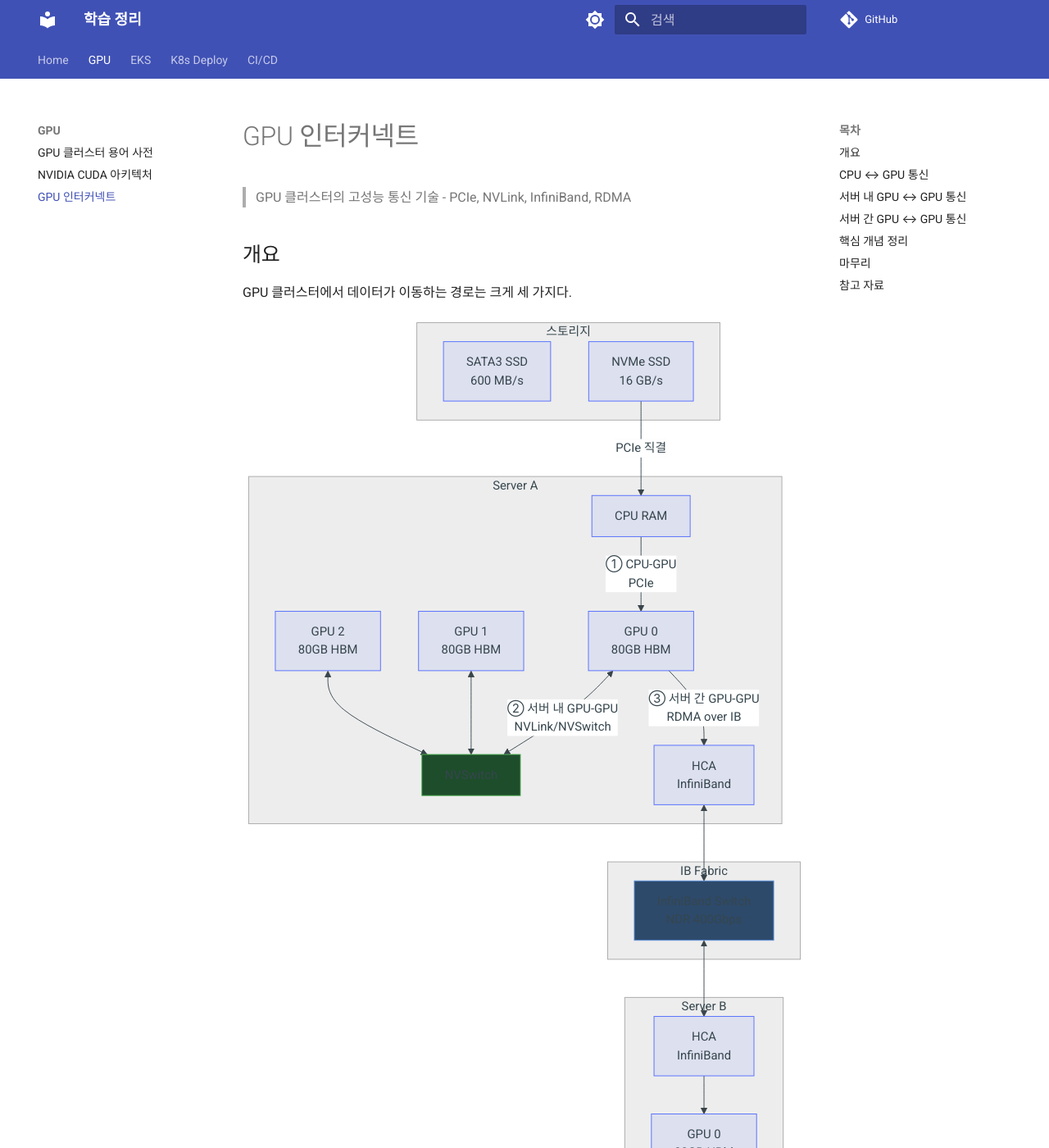
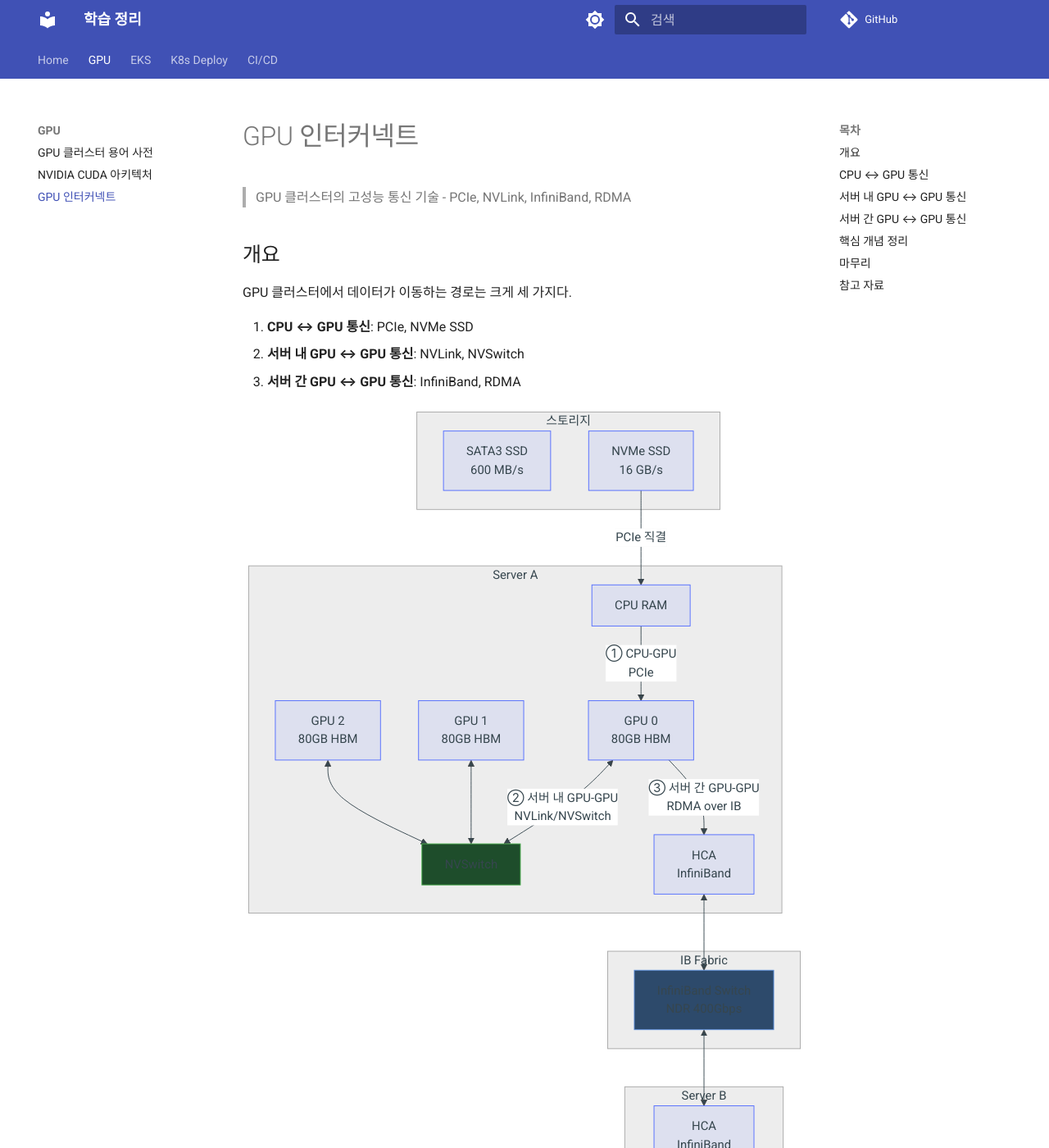
Before and after one commit to juwon8891/juwon8891.github.io, an MkDocs documentation site: the page built from docs/gpu/infiniband-nvlink-nvswitch.md, in a window 1280 px wide and 1400 px high. Shown: the whole window at 82% size. Built offline with MkDocs 1.6.1 and Material for MkDocs 9.7.7, drawn with Linux system fonts in a browser that asks for light colours; comment, search, counter and statistics services are not loaded.

Commit message:
docs: Add explicit list of 3 communication paths before diagram

````diff
--- a/docs/gpu/infiniband-nvlink-nvswitch.md
+++ b/docs/gpu/infiniband-nvlink-nvswitch.md
@@ -5,6 +5,10 @@
 ## 개요
 
 GPU 클러스터에서 데이터가 이동하는 경로는 크게 세 가지다.
+
+1. **CPU ↔ GPU 통신**: PCIe, NVMe SSD
+2. **서버 내 GPU ↔ GPU 통신**: NVLink, NVSwitch
+3. **서버 간 GPU ↔ GPU 통신**: InfiniBand, RDMA
 
 ```mermaid
 graph TB
````
Also changed, not shown: 2 other files.
